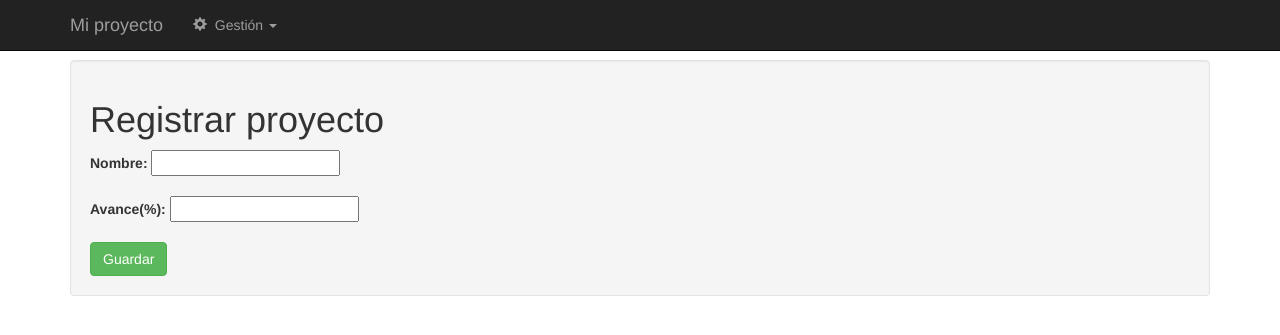
After one commit to argenisosorio/grafico_porcentaje, a Django app: page /registrar in a window 1280 px wide. The commit adds this page. Shown: the top 335 px of the page. Run offline with Django 3.2, Linux system fonts and the light colour scheme; some libraries are stand-ins or nearby versions.

Commit message:
Cambiando el modelo de datos de Actividad a Proyecto y agregadas las nuevas plantillas del módulo registro

```diff
--- a/registro/admin.py
+++ b/registro/admin.py
@@ -1,5 +1,5 @@
 # -*- coding: utf-8 -*-
 from django.contrib import admin
-from registro.models import Actividad
+from registro.models import Proyecto
 
-admin.site.register(Actividad)
+admin.site.register(Proyecto)
--- a/registro/models.py
+++ b/registro/models.py
@@ -3,7 +3,7 @@ from django.db import models
 from django.core.urlresolvers import reverse
 
 
-class Actividad(models.Model):
+class Proyecto(models.Model):
     nombre = models.CharField(max_length=200)
     avance = models.CharField(max_length=8)
 
--- a/registro/templates/registro/base.html
+++ b/registro/templates/registro/base.html
@@ -58,13 +58,13 @@
                 <li>
                   <a href="{% url 'registro:registrar' %}">
                     <i class="glyphicon glyphicon-list"></i>
-                    &nbsp;Registrar actividad
+                    &nbsp;Registrar proyecto
                   </a>
                 </li>
                 <li>
                   <a href="{% url 'registro:consultar' %}">
                     <i class="glyphicon glyphicon-list"></i>
-                    &nbsp;Listar actividad
+                    &nbsp;Listar proyectos
                   </a>
                 </li>
               </ul>
--- /dev/null
+++ b/registro/templates/registro/proyecto_form.html
@@ -0,0 +1,16 @@
+{% extends "registro/base.html" %}
+{% block titulo %}Registrar proyecto{% endblock %}
+{% block cuerpo %}
+<h1>Registrar proyecto</h1>
+<form method="post">{% csrf_token %}
+  <b>Nombre:</b>
+  {{ form.nombre }}
+  <br />
+  <br />
+  <b>Avance(%):</b>
+  {{ form.avance }}
+  <br />
+  <br />
+  <button class="btn btn-success" type="submit">Guardar</button>
+</form>
+{% endblock %}
--- a/registro/views.py
+++ b/registro/views.py
@@ -3,25 +3,25 @@ from django.http import HttpResponse
 from django.views.generic import TemplateView,ListView
 from django.views.generic.edit import CreateView, UpdateView, DeleteView
 from django.core.urlresolvers import reverse_lazy
-from registro.models import Actividad
+from registro.models import Proyecto
 
 
 class Consultar(ListView):
-    model = Actividad
+    model = Proyecto
 
 
 class Registrar(CreateView):
-    model = Actividad
+    model = Proyecto
     fields = ['nombre', 'avance']
     success_url = reverse_lazy('registro:consultar')
 
 
 class Editar(UpdateView):
-    model = Actividad
+    model = Proyecto
     fields = ['nombre', 'avance']
     success_url = reverse_lazy('registro:consultar')
 
 
 class Borrar(DeleteView):
-    model = Actividad
+    model = Proyecto
     success_url = reverse_lazy('registro:consultar')
```
Also changed, not shown: registro/templates/registro/proyecto_confirm_delete.html (added, +9 -0 lines), registro/templates/registro/proyecto_list.html (added, +29 -0 lines).
